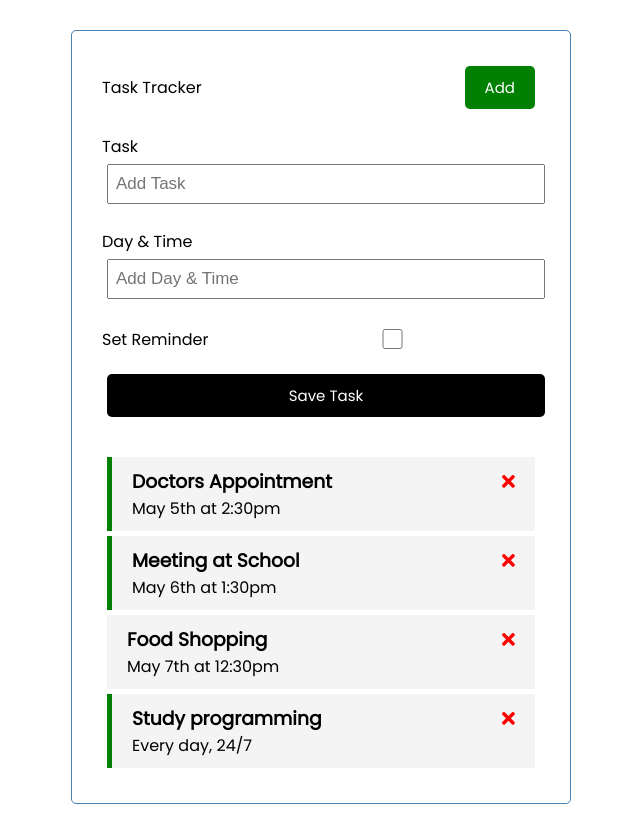
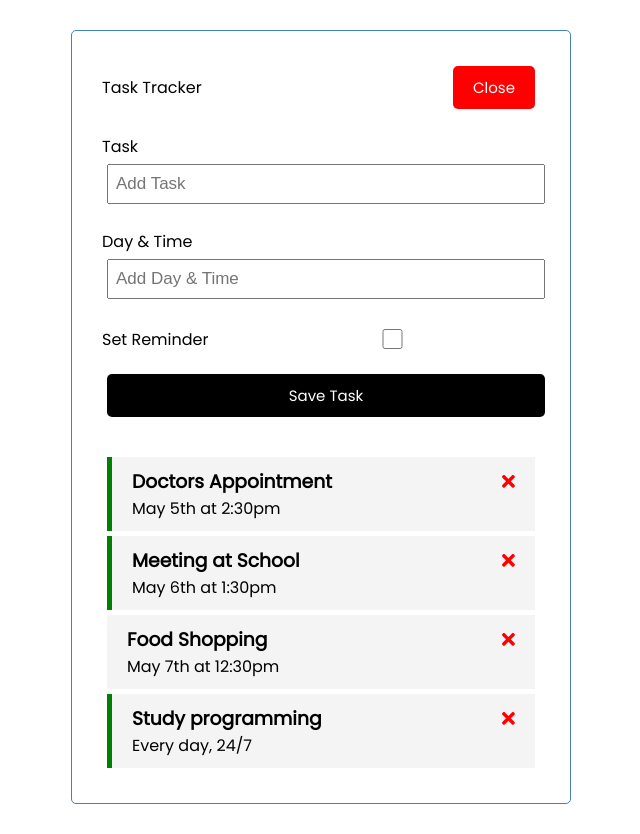
Before and after one commit to Milovan1995/task-tracker, an Angular app: page / in a window 1280 px wide. Both pictures are taken after a click on the button "Add". Shown: the whole page, without its empty margins (319-959 px from the left). Built offline with nearby package versions, Linux system fonts and the light colour scheme; data requests are answered from the project's data file.

Commit message:
Add another service for toggling the 'Add task' option

```diff
--- a/src/app/components/add-task/add-task.component.html
+++ b/src/app/components/add-task/add-task.component.html
@@ -1,4 +1,4 @@
-<form class="add-form" (ngSubmit)="onSubmit()">
+<form *ngIf="showAddTask" class="add-form" (ngSubmit)="onSubmit()">
   <div class="form-control">
     <label for="text">Task</label>
     <input
--- a/src/app/components/add-task/add-task.component.ts
+++ b/src/app/components/add-task/add-task.component.ts
@@ -1,5 +1,7 @@
 import { Component, EventEmitter, Output } from '@angular/core';
 import { Task } from '../../Task';
+import { UiService } from '../../services/ui.service';
+import { Subscription } from 'rxjs';
 
 @Component({
   selector: 'app-add-task',
@@ -11,6 +13,13 @@
   text: string;
   day: string;
   reminder: boolean = false;
+  showAddTask: boolean = false;
+  subscription: Subscription;
+  constructor(private uiService: UiService) {
+    this.subscription = this.uiService
+      .onToggle()
+      .subscribe((value) => (this.showAddTask = value));
+  }
   onSubmit() {
     if (!this.text) {
       alert('Please add a task');
--- a/src/app/components/header/header.component.html
+++ b/src/app/components/header/header.component.html
@@ -1,8 +1,8 @@
 <header>
   <p>{{ title }}</p>
   <app-button
-    [color]="'green'"
-    [text]="'Add'"
+    [color]="showAddTask ? 'red' : 'green'"
+    [text]="showAddTask ? 'Close' : 'Add'"
     (btnClick)="toggleAddTask()"
   ></app-button>
 </header>
--- a/src/app/components/header/header.component.ts
+++ b/src/app/components/header/header.component.ts
@@ -1,5 +1,6 @@
 import { Component } from '@angular/core';
-
+import { UiService } from '../../services/ui.service';
+import { Subscription } from 'rxjs';
 @Component({
   selector: 'app-header',
   templateUrl: './header.component.html',
@@ -7,7 +8,14 @@
 })
 export class HeaderComponent {
   title: string = 'Task Tracker';
+  showAddTask: boolean = false;
+  subscription: Subscription;
+  constructor(private uiService: UiService) {
+    this.subscription = this.uiService
+      .onToggle()
+      .subscribe((value) => (this.showAddTask = value));
+  }
   toggleAddTask() {
-    console.log('Toggle');
+    this.uiService.toggleAddTask();
   }
 }
--- /dev/null
+++ b/src/app/services/ui.service.ts
@@ -0,0 +1,18 @@
+import { Injectable } from '@angular/core';
+import { Observable, Subject } from 'rxjs';
+@Injectable({
+  providedIn: 'root',
+})
+export class UiService {
+  private showAddTask: boolean = false;
+  private subject = new Subject<any>();
+
+  constructor() {}
+  toggleAddTask(): void {
+    this.showAddTask = !this.showAddTask;
+    this.subject.next(this.showAddTask);
+  }
+  onToggle(): Observable<any> {
+    return this.subject.asObservable();
+  }
+}
--- a/src/styles.css
+++ b/src/styles.css
@@ -39,9 +39,7 @@
   display: block;
   width: 100%;
 }
-.add-form {
-  margin-bottom: 40px;
-}
+
 .form-control {
   margin: 20px 0;
 }
```
Also changed, not shown: 2 other files (tests, documents, lock files or other folders).
